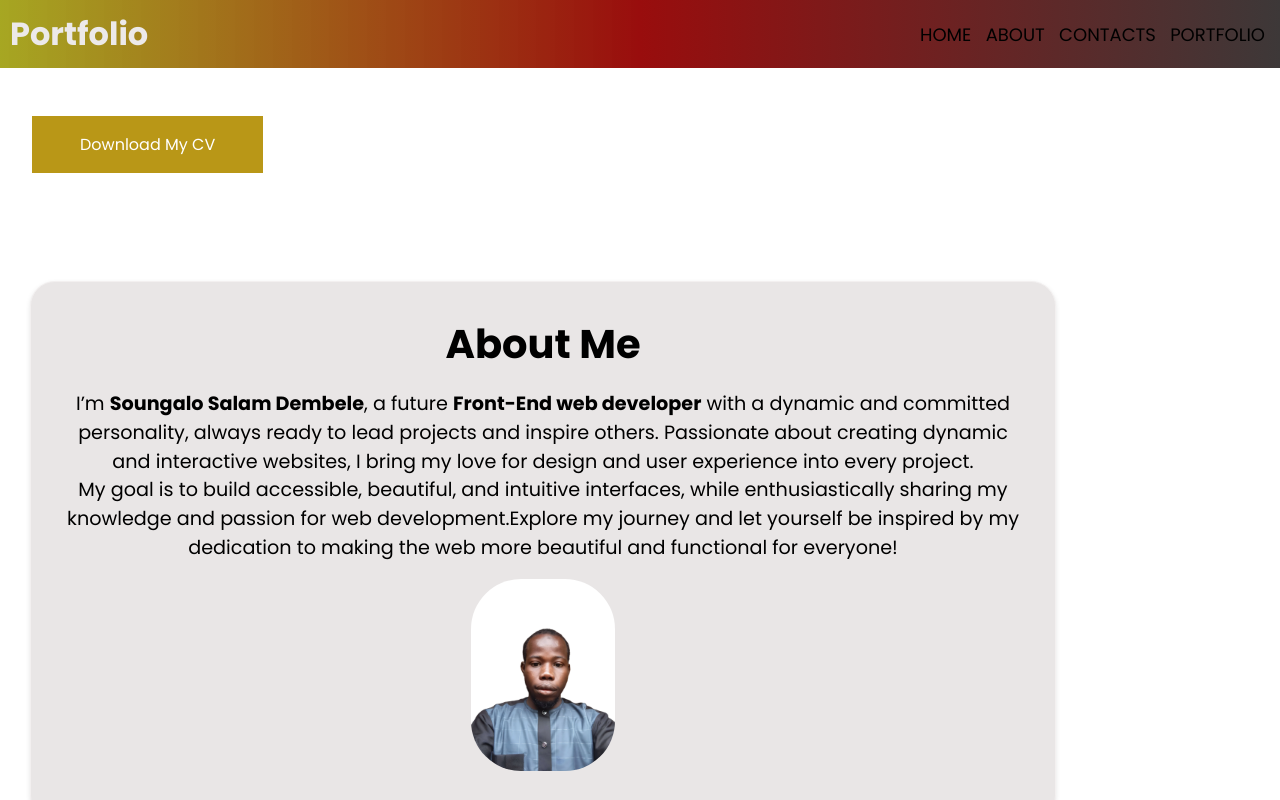
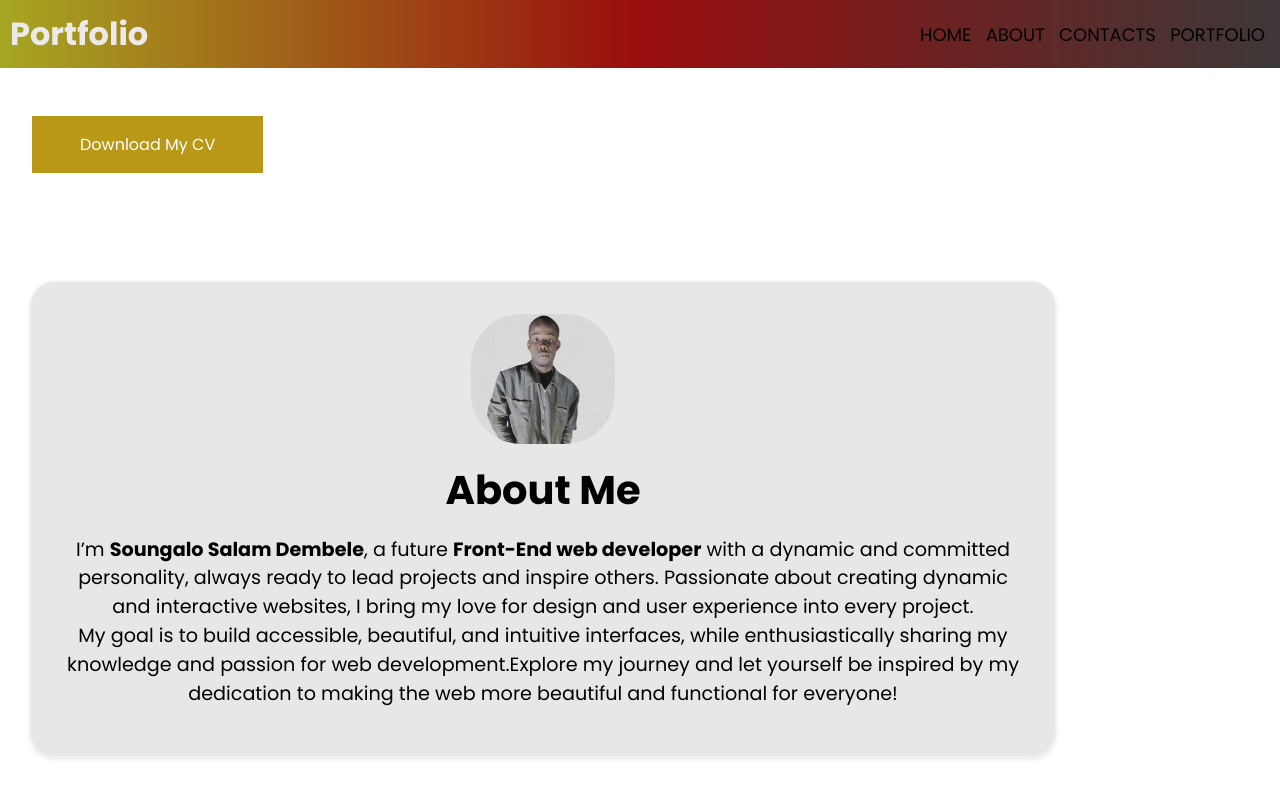
Before and after one commit to DembeleSoungalo/my-porftolio, a plain HTML site: page Assignment 2/myportfolio.html in a window 1280 px wide. Shown: the top 800 px of the page. Drawn offline with Linux system fonts and the light colour scheme.

Commit message:
Update myportfolio.html

```diff
--- a/Assignment 2/myportfolio.html
+++ b/Assignment 2/myportfolio.html
@@ -138,10 +138,11 @@
                 </ul>
         </section> -->
         <section class="about">
+             <img src="assets/images/mypic.png" alt="Profile Picture" class="profile-pic">
             <div class="container">
                 <h1>About Me</h1>
                 <p>I’m <strong>Soungalo Salam Dembele</strong>, a future <strong>Front-End web developer</strong> with a dynamic and committed personality, always ready to lead projects and inspire others. Passionate about creating dynamic and interactive websites, I bring my love for design and user experience into every project.<br> My goal is to build accessible, beautiful, and intuitive interfaces, while enthusiastically sharing my knowledge and passion for web development.Explore my journey and let yourself be inspired by my dedication to making the web more beautiful and functional for everyone!</b></p>
-                <img src="assets/images/my_pic2.webp" alt="Profile Picture" class="profile-pic">
+
             </div>
         </section>
 
```
